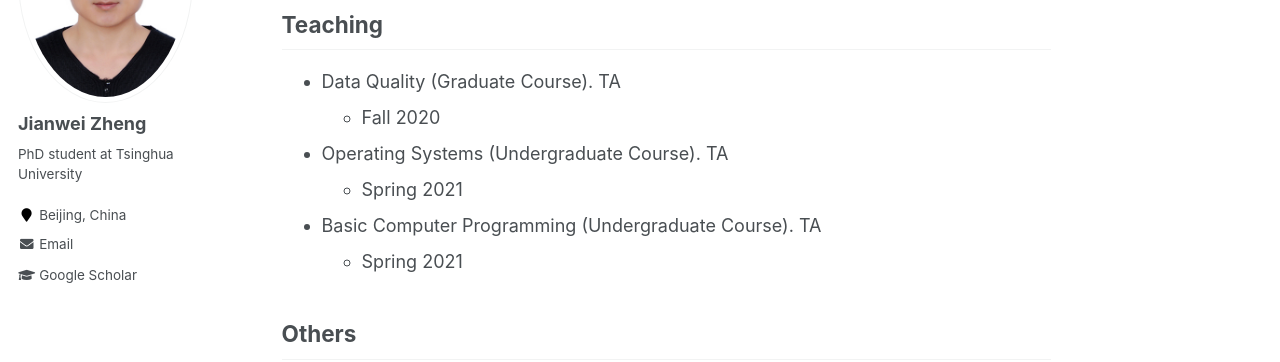
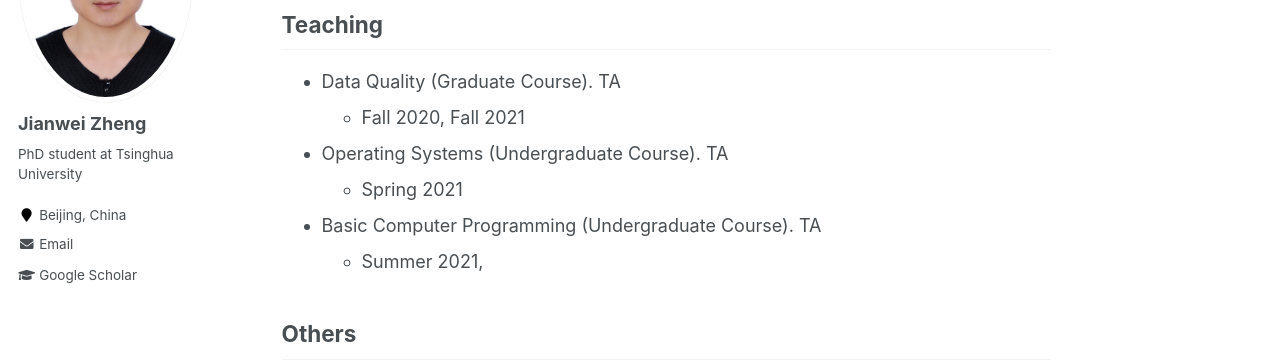
Before and after one commit to jwzheng96/jwzheng96.github.io, a Jekyll site: the page built from _pages/about.md, in a window 1280 px wide and 900 px high, scrolled down 577 px. Shown: the part 182-544 px from the top of the window. Built offline with Jekyll 4.4.1, drawn with Linux system fonts in a browser that asks for light colours.

Commit message:
update award

```diff
--- a/_pages/about.md
+++ b/_pages/about.md
@@ -28,11 +28,11 @@ My research interests lie in the intersection of cloud computing, networking, an
 ## Teaching
 
 * Data Quality (Graduate Course). TA
-    * Fall 2020
+    * Fall 2020, Fall 2021
 * Operating Systems (Undergraduate Course). TA
     * Spring 2021
 * Basic Computer Programming (Undergraduate Course). TA
-    * Spring 2021
+    * Summer 2021,
 
 ## Others
 
```
